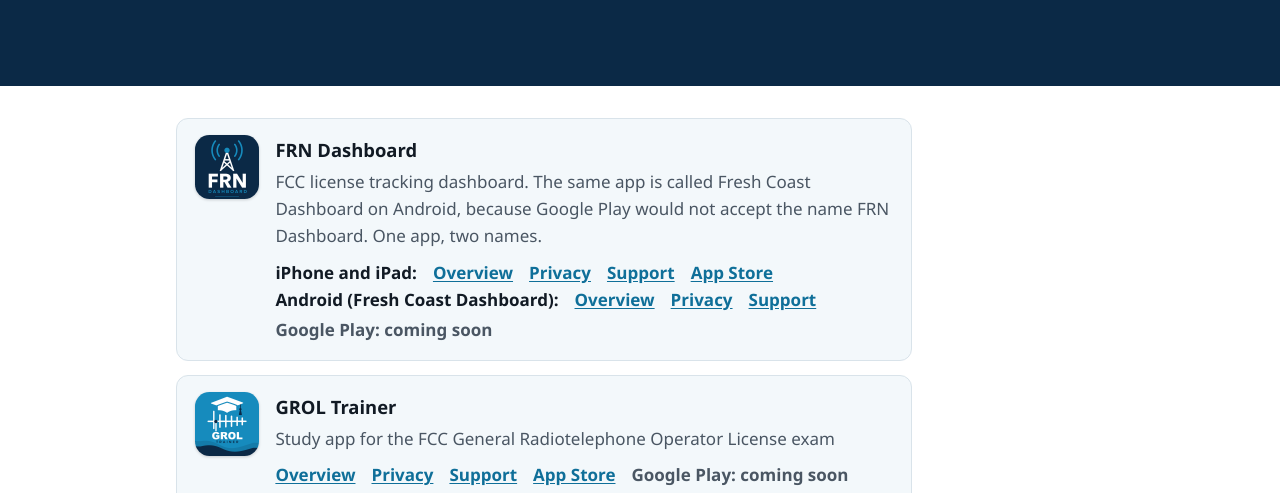
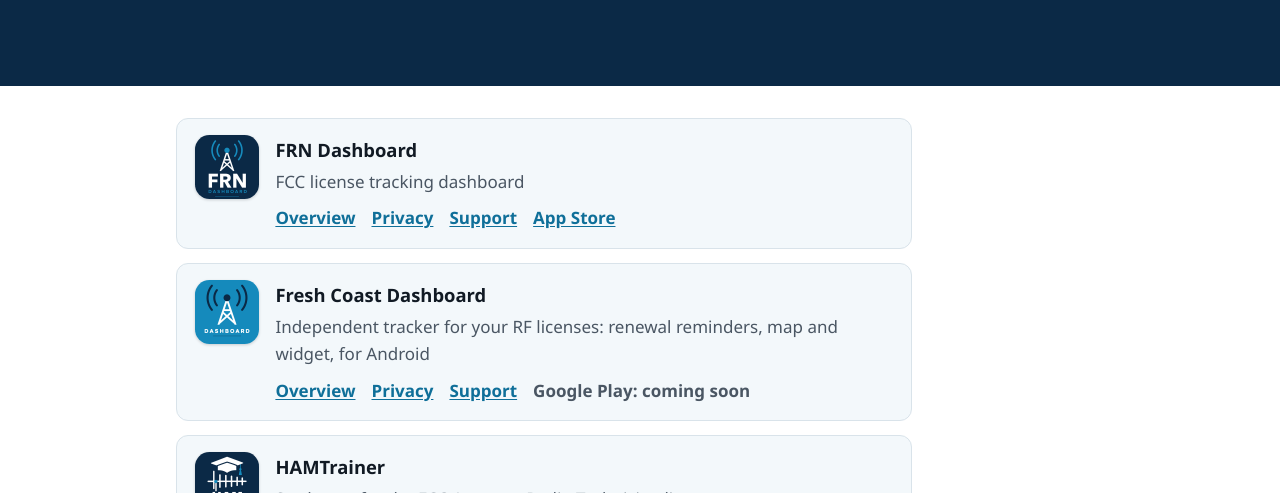
Before and after one commit to markoverhuel-ios/policies, a plain HTML site: page index.html in a window 1280 px wide. Shown: the part 307-800 px from the top of the page. Drawn offline with Linux system fonts and the light colour scheme.

Commit message:
Home: separate Fresh Coast Dashboard card, alternate icon colors
Co-Authored-By: Claude Sonnet 5.5 <noreply@anthropic.com>

```diff
--- a/index.html
+++ b/index.html
@@ -21,9 +21,10 @@
 <main class="in">
 <ul class="apps">
 <!-- apps:start -->
-<li class="app-card"><img class="app-icon" src="assets/icons/frn-dashboard.png" alt="" width="64" height="64"><div><h2>FRN Dashboard</h2><p>FCC license tracking dashboard. The same app is called Fresh Coast Dashboard on Android, because Google Play would not accept the name FRN Dashboard. One app, two names.</p><div class="links"><strong>iPhone and iPad:</strong> <a href="frn-dashboard/">Overview</a><a href="frn-dashboard/privacy.html">Privacy</a><a href="frn-dashboard/support.html">Support</a><a href="https://apps.apple.com/us/app/frn-dashboard/id6807644201">App Store</a></div><div class="links"><strong>Android (Fresh Coast Dashboard):</strong> <a href="fresh-coast-dashboard/">Overview</a><a href="fresh-coast-dashboard/privacy.html">Privacy</a><a href="fresh-coast-dashboard/support.html">Support</a><span class="status">Google Play: coming soon</span></div></div></li>
+<li class="app-card"><img class="app-icon" src="assets/icons/frn-dashboard.png" alt="" width="64" height="64"><div><h2>FRN Dashboard</h2><p>FCC license tracking dashboard</p><div class="links"><a href="frn-dashboard/">Overview</a><a href="frn-dashboard/privacy.html">Privacy</a><a href="frn-dashboard/support.html">Support</a><a href="https://apps.apple.com/us/app/frn-dashboard/id6807644201">App Store</a></div></div></li>
+<li class="app-card"><img class="app-icon" src="assets/icons/fresh-coast-dashboard.png" alt="" width="64" height="64"><div><h2>Fresh Coast Dashboard</h2><p>Independent tracker for your RF licenses: renewal reminders, map and widget, for Android</p><div class="links"><a href="fresh-coast-dashboard/">Overview</a><a href="fresh-coast-dashboard/privacy.html">Privacy</a><a href="fresh-coast-dashboard/support.html">Support</a><span class="status">Google Play: coming soon</span></div></div></li>
+<li class="app-card"><img class="app-icon" src="assets/icons/ham-trainer.png" alt="" width="64" height="64"><div><h2>HAMTrainer</h2><p>Study app for the FCC Amateur Radio Technician license exam</p><div class="links"><a href="ham-trainer/">Overview</a><a href="ham-trainer/privacy.html">Privacy</a><a href="ham-trainer/support.html">Support</a><a href="https://apps.apple.com/us/app/hamtrainer/id6817174373">App Store</a><span class="status">Google Play: coming soon</span></div></div></li>
 <li class="app-card"><img class="app-icon" src="assets/icons/grol-trainer.png" alt="" width="64" height="64"><div><h2>GROL Trainer</h2><p>Study app for the FCC General Radiotelephone Operator License exam</p><div class="links"><a href="grol-trainer/">Overview</a><a href="grol-trainer/privacy.html">Privacy</a><a href="grol-trainer/support.html">Support</a><a href="https://apps.apple.com/us/app/groltrainer/id6804664998">App Store</a><span class="status">Google Play: coming soon</span></div></div></li>
-<li class="app-card"><img class="app-icon" src="assets/icons/ham-trainer.png" alt="" width="64" height="64"><div><h2>HAMTrainer</h2><p>Study app for the FCC Amateur Radio Technician license exam</p><div class="links"><a href="ham-trainer/">Overview</a><a href="ham-trainer/privacy.html">Privacy</a><a href="ham-trainer/support.html">Support</a><a href="https://apps.apple.com/us/app/hamtrainer/id6817174373">App Store</a><span class="status">Google Play: coming soon</span></div></div></li>
 <li class="app-card"><img class="app-icon" src="assets/icons/spectrum-scout.png" alt="" width="64" height="64"><div><h2>Spectrum Scout</h2><p>FCC towers and licensed sites on one map, for radio hobbyists</p><div class="links"><a href="spectrum-scout/">Overview</a><a href="spectrum-scout/privacy.html">Privacy</a><a href="spectrum-scout/support.html">Support</a><a href="https://apps.apple.com/us/app/spectrum-scout-rf/id6823743030">App Store</a><a href="https://play.google.com/store/apps/details?id=com.freshcoastrf.spectrumscout">Google Play</a></div></div></li>
 <li class="app-card"><img class="app-icon" src="assets/icons/tower-roster.png" alt="" width="64" height="64"><div><h2>Tower Roster</h2><p>RF limit check for tower climbers</p><div class="links"><a href="tower-roster/">Overview</a><a href="tower-roster/privacy.html">Privacy</a><a href="tower-roster/support.html">Support</a><a href="https://apps.apple.com/us/app/tower-roster/id6824078271">App Store</a><a href="https://play.google.com/store/apps/details?id=com.freshcoastrf.towerroster">Google Play</a></div></div></li>
 <!-- apps:end -->
```
